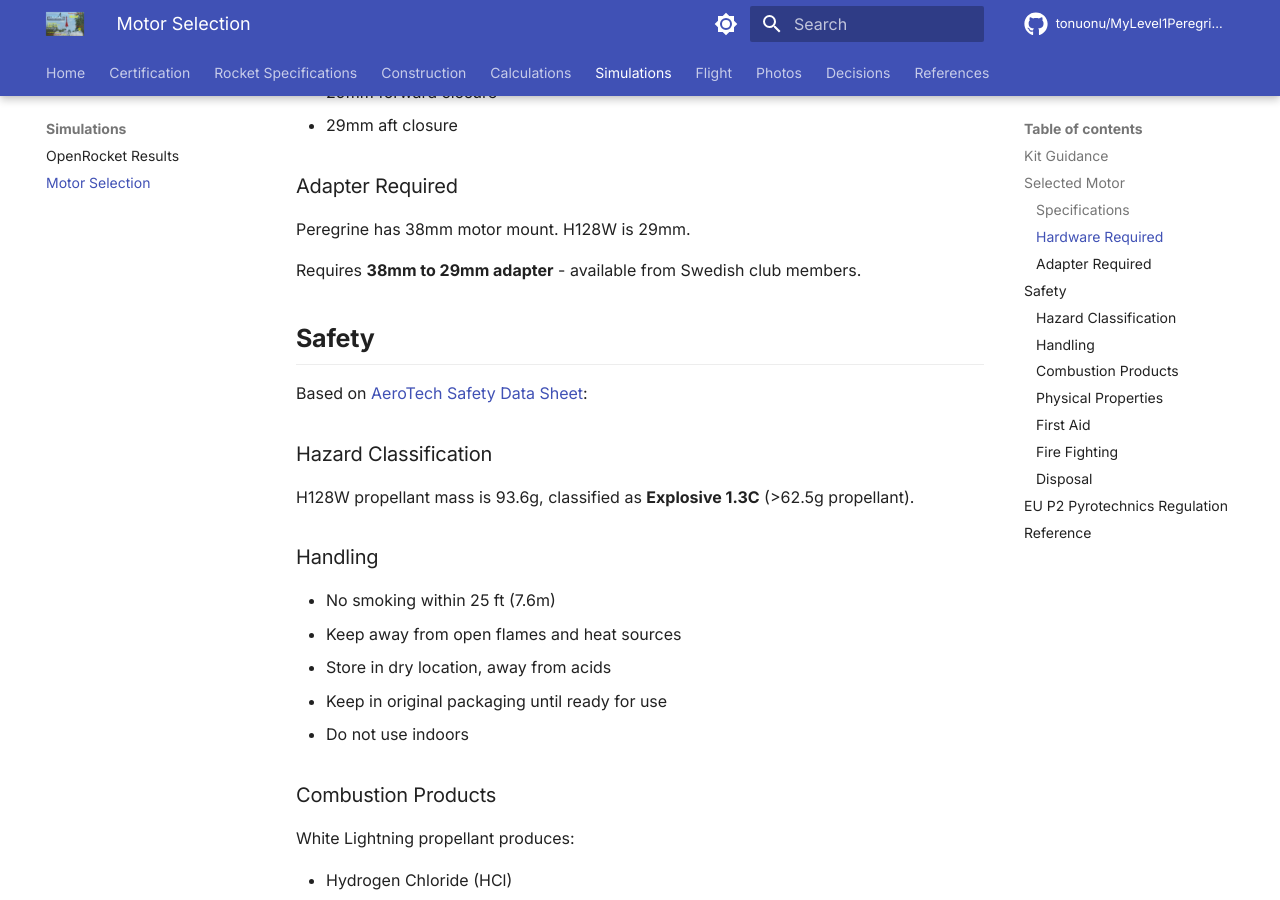
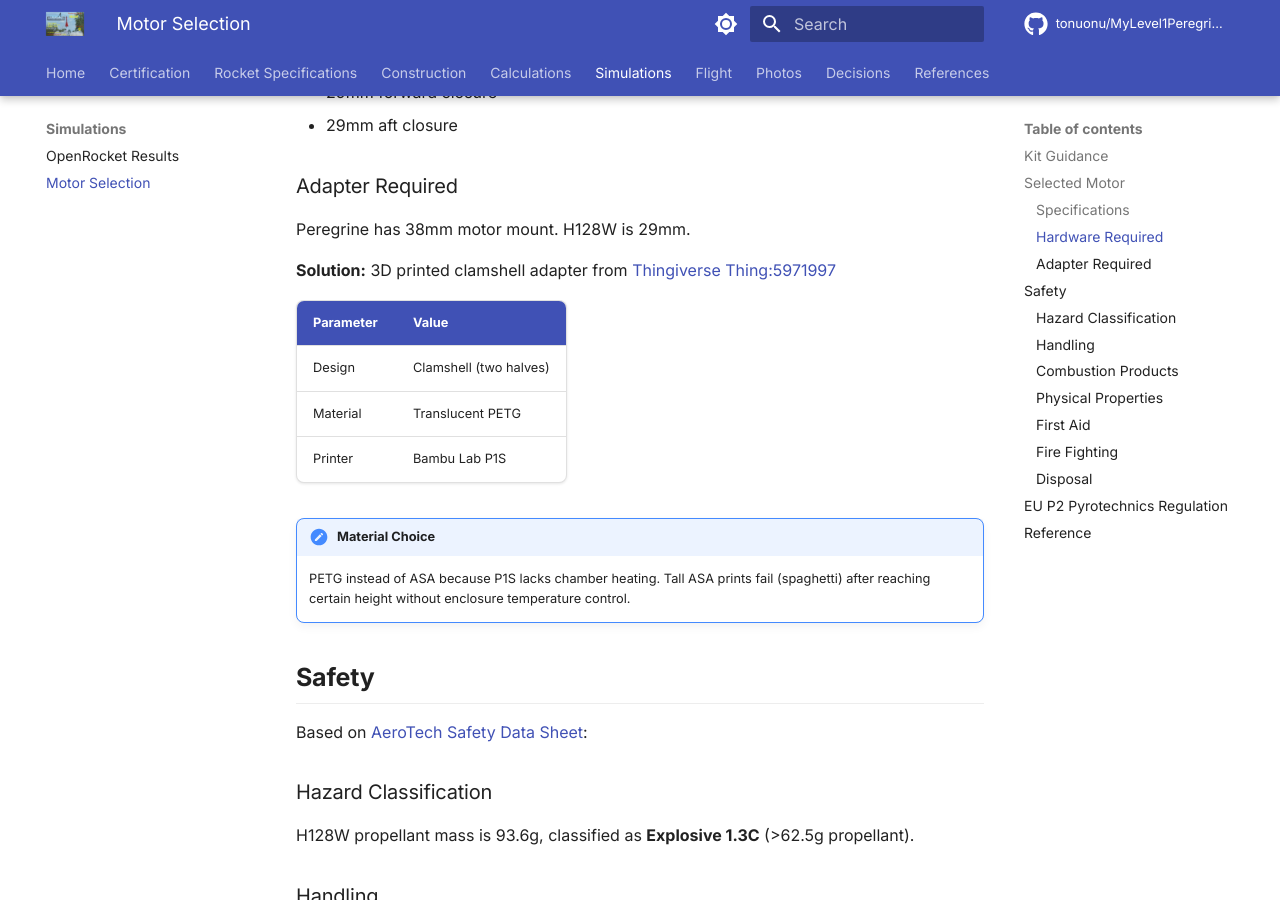
Before and after one commit to tonuonu/MyLevel1Peregrine, an MkDocs documentation site: the page built from docs/simulations/motors.md, in a window 1280 px wide and 900 px high, scrolled down 1522 px. Built offline with MkDocs 1.6.1 and Material for MkDocs 9.7.7, drawn with Linux system fonts in a browser that asks for light colours; comment, search, counter and statistics services are not loaded.

Commit message:
Add 3D printed motor adapter documentation (38mm to 29mm)
- Thingiverse Thing:5971997 clamshell design
- PETG material (P1S lacks chamber heating for ASA)
- Added to motors.md, decisions, and navigation

```diff
--- a/docs/simulations/motors.md
+++ b/docs/simulations/motors.md
@@ -49,7 +49,16 @@ The H128W is a reload motor requiring:
 
 Peregrine has 38mm motor mount. H128W is 29mm.
 
-Requires **38mm to 29mm adapter** - available from Swedish club members.
+**Solution:** 3D printed clamshell adapter from [Thingiverse Thing:5971997](https://www.thingiverse.com/thing:5971997)
+
+| Parameter | Value |
+|-----------|-------|
+| Design | Clamshell (two halves) |
+| Material | Translucent PETG |
+| Printer | Bambu Lab P1S |
+
+!!! note "Material Choice"
+    PETG instead of ASA because P1S lacks chamber heating. Tall ASA prints fail (spaghetti) after reaching certain height without enclosure temperature control.
 
 ## Safety
 
--- a/mkdocs.yml
+++ b/mkdocs.yml
@@ -126,6 +126,7 @@ nav:
     - Why Sweden: decisions/why-sweden.md
     - Motor Procurement: decisions/motor-procurement.md
     - Motor Retainer: decisions/motor-retainer.md
+    - Motor Adapter: decisions/motor-adapter.md
     - Rail Guides: decisions/rail-guides.md
     - Color and Purpose: decisions/color-and-purpose.md
     - Flight Computer: decisions/flight-computer.md
```
Also changed, not shown: docs/decisions/index.md (+1 -0 lines), docs/decisions/motor-adapter.md (added, +46 -0 lines).
